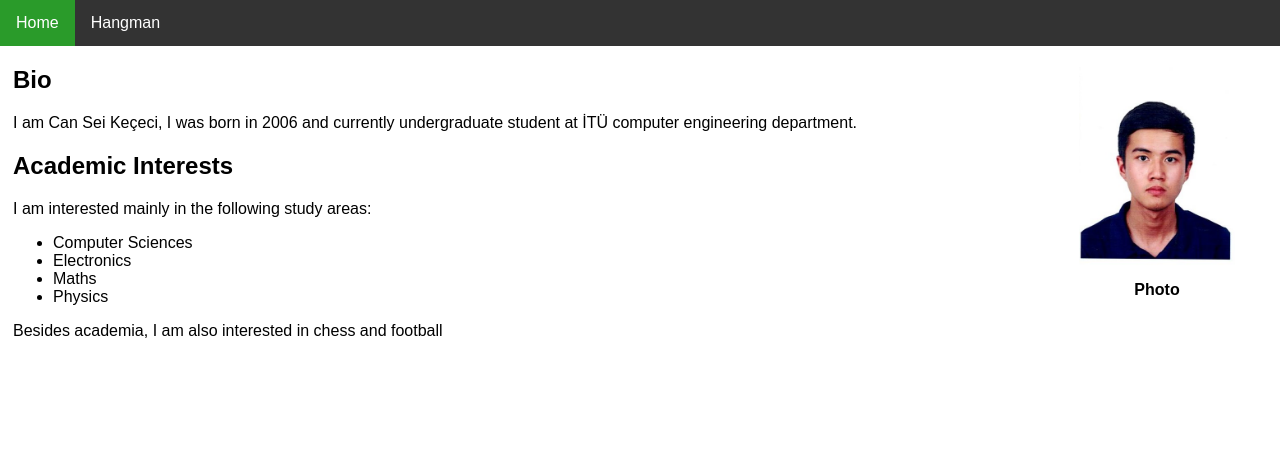
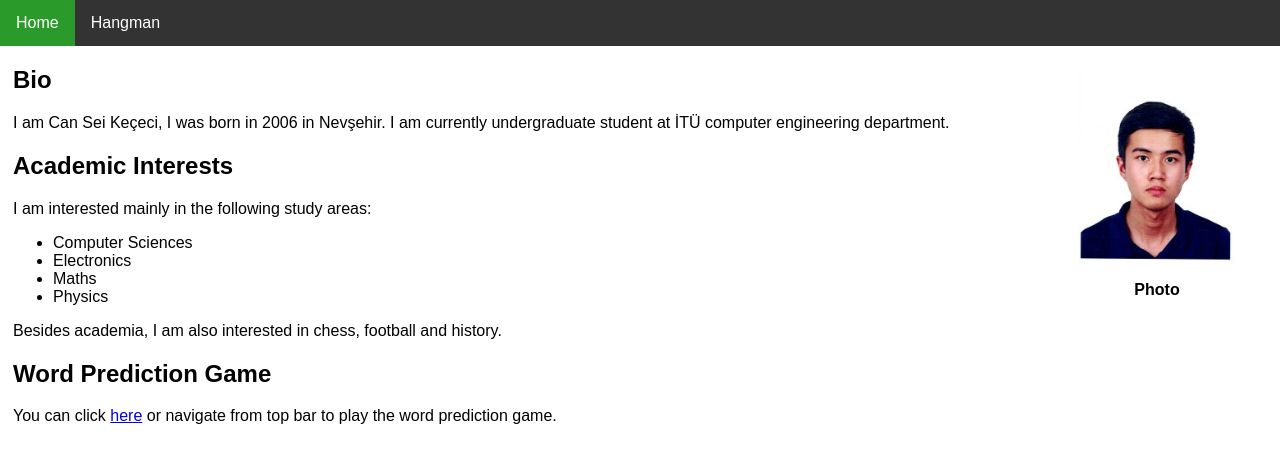
Before and after one commit to itu-itis24-kececi24/term-project-101, a plain HTML site: page index.html in a window 1280 px wide. Drawn offline with Linux system fonts and the light colour scheme.

Commit message:
modified

```diff
--- a/hangman.js
+++ b/hangman.js
@@ -63,7 +63,7 @@ function submitFunction(){
     document.getElementById("points").innerHTML = currentPoints
     updateLives()
 
-    setTimeout(updateGameState, 10)
+    setTimeout(updateGameState, 50)
 }
 
 function updateLives(){
@@ -104,4 +104,5 @@ function resetFunction(){
 
     document.getElementById("feedback").innerHTML = ""
     document.getElementById("guess").value = ""
+    document.getElementById("btn-reset").style.display = "none"
 }
--- a/index.html
+++ b/index.html
@@ -13,7 +13,6 @@
 </div>
 
 <div class="photo">
-    <!-- add photo later-->
     <figure>
         <img src="images/mugshot.jpg" style="height: 200px; width: auto;">
         <figcaption>Photo</figcaption>
@@ -24,7 +23,7 @@
 <div style="padding-left: 13px;">
     <h2>Bio</h2>
     <!-- fill later -->
-    <p>I am Can Sei Keçeci, I was born in 2006 and currently undergraduate student at İTÜ computer engineering department.</p>
+    <p>I am Can Sei Keçeci, I was born in 2006 in Nevşehir. I am currently undergraduate student at İTÜ computer engineering department.</p>
 
     <h2>Academic Interests</h2>
     <p>I am interested mainly in the following study areas:</p>
@@ -35,7 +34,9 @@
         <li>Maths</li>
         <li>Physics</li>
     </ul>
-    <p>Besides academia, I am also interested in chess and football</p>
+    <p>Besides academia, I am also interested in chess, football and history.</p>
+    <h2>Word Prediction Game</h2>
+    <p>You can click <a href="hangman.html">here</a> or navigate from top bar to play the word prediction game.</p>
 </div>
 </body>
 
```
